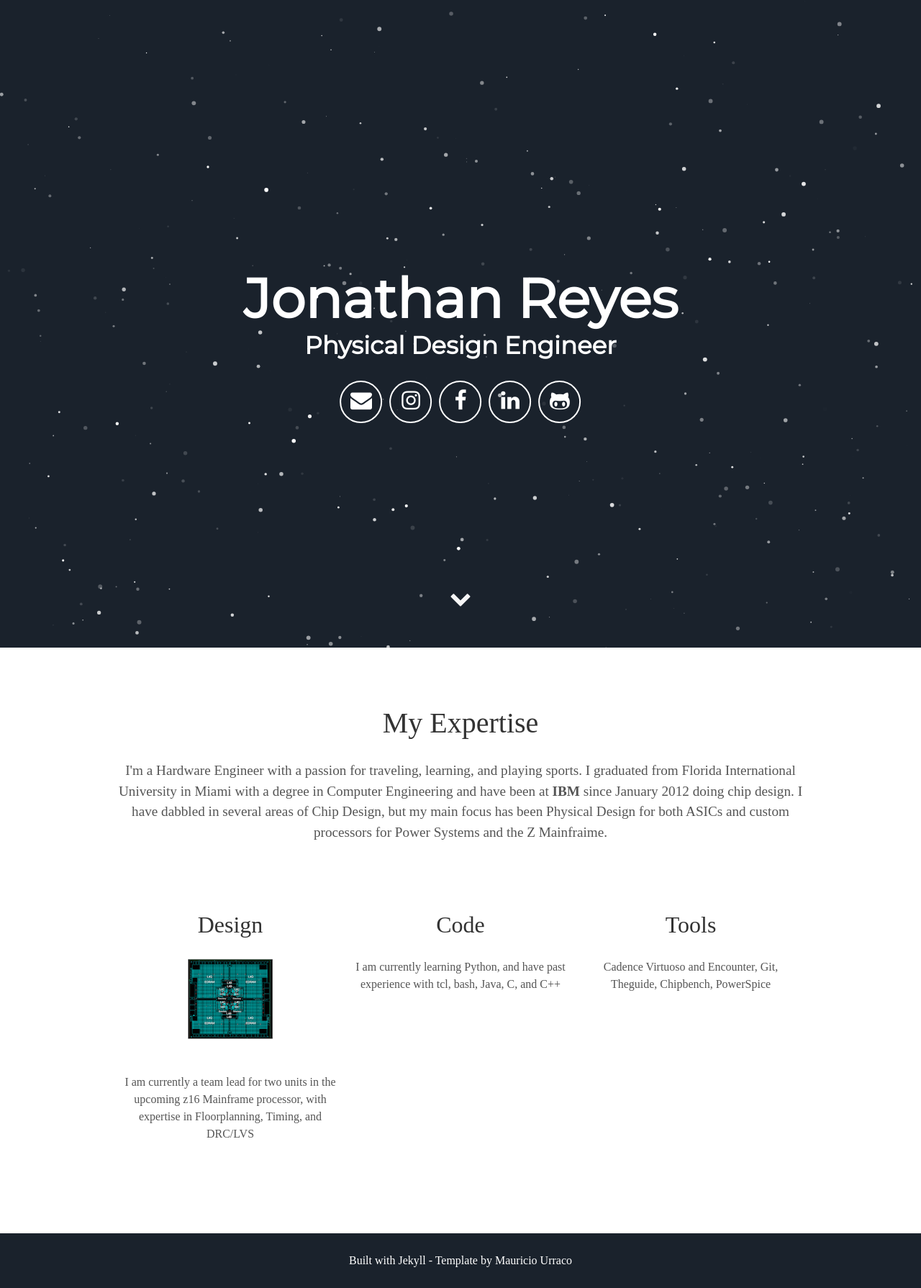
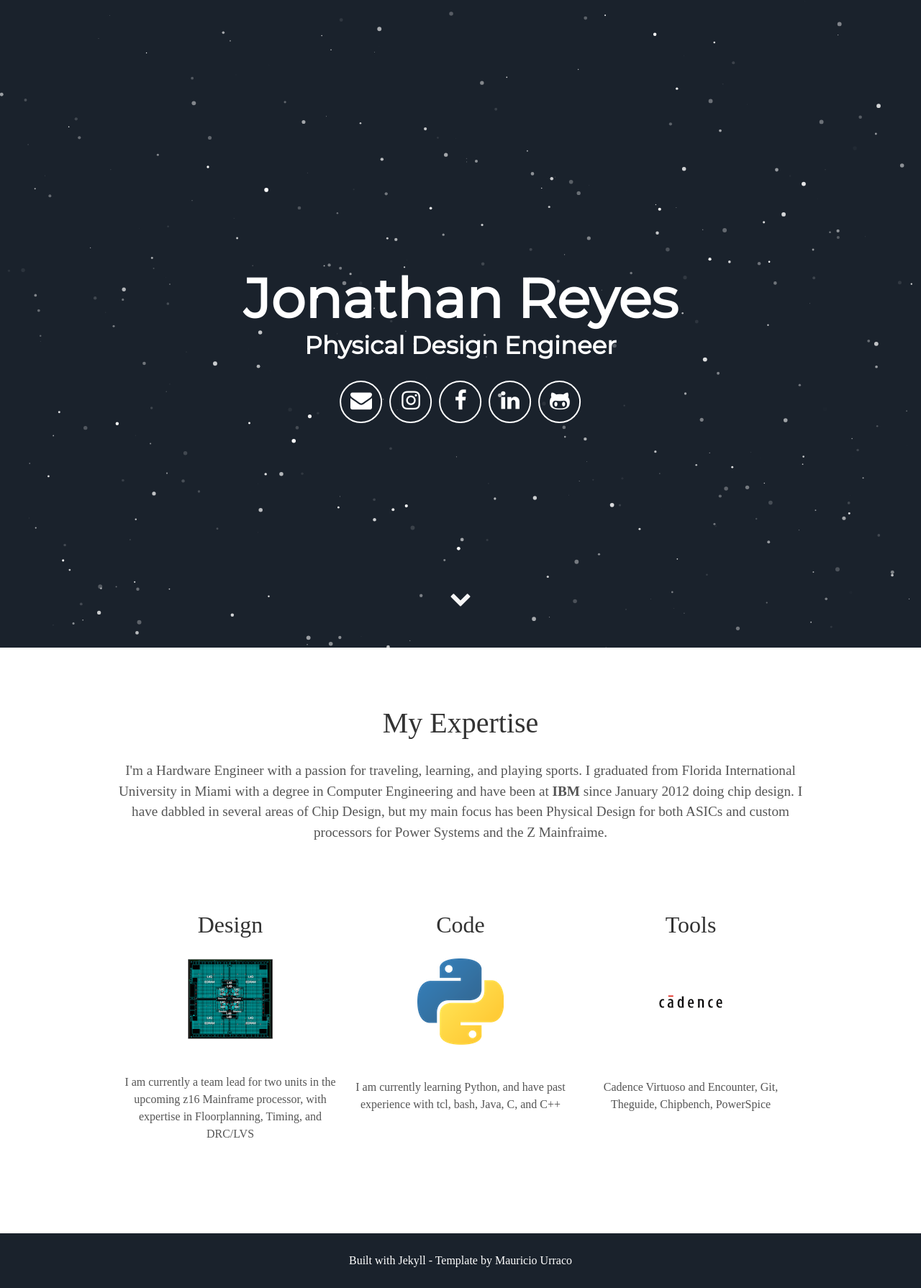
Before and after one commit to jmr533/jmr533.github.io, a Jekyll site: the page built from index.html, in a window 1280 px wide. Shown: the whole page at 72% size. Built offline with Jekyll 4.4.1, drawn with Linux system fonts in a browser that asks for light colours; some web fonts are replaced.

Commit message:
adding cadence and python images

```diff
--- a/_includes/about.html
+++ b/_includes/about.html
@@ -10,10 +10,12 @@
   </div>
   <div class="tech">
     <h2>Code</h2>
+    <img src="{{site.baseurl}}/assets/python.png">
     <p>I am currently learning Python, and have past experience with tcl, bash, Java, C, and C++</p>
   </div>
   <div class="tech">
     <h2>Tools</h2>
+    <img src="{{site.baseurl}}/assets/cadence.png">
     <p>Cadence Virtuoso and Encounter, Git, Theguide, Chipbench, PowerSpice </p>
   </div>
 </div>
```
Also changed, not shown: assets/cadence.png (added), assets/python.png (added).
